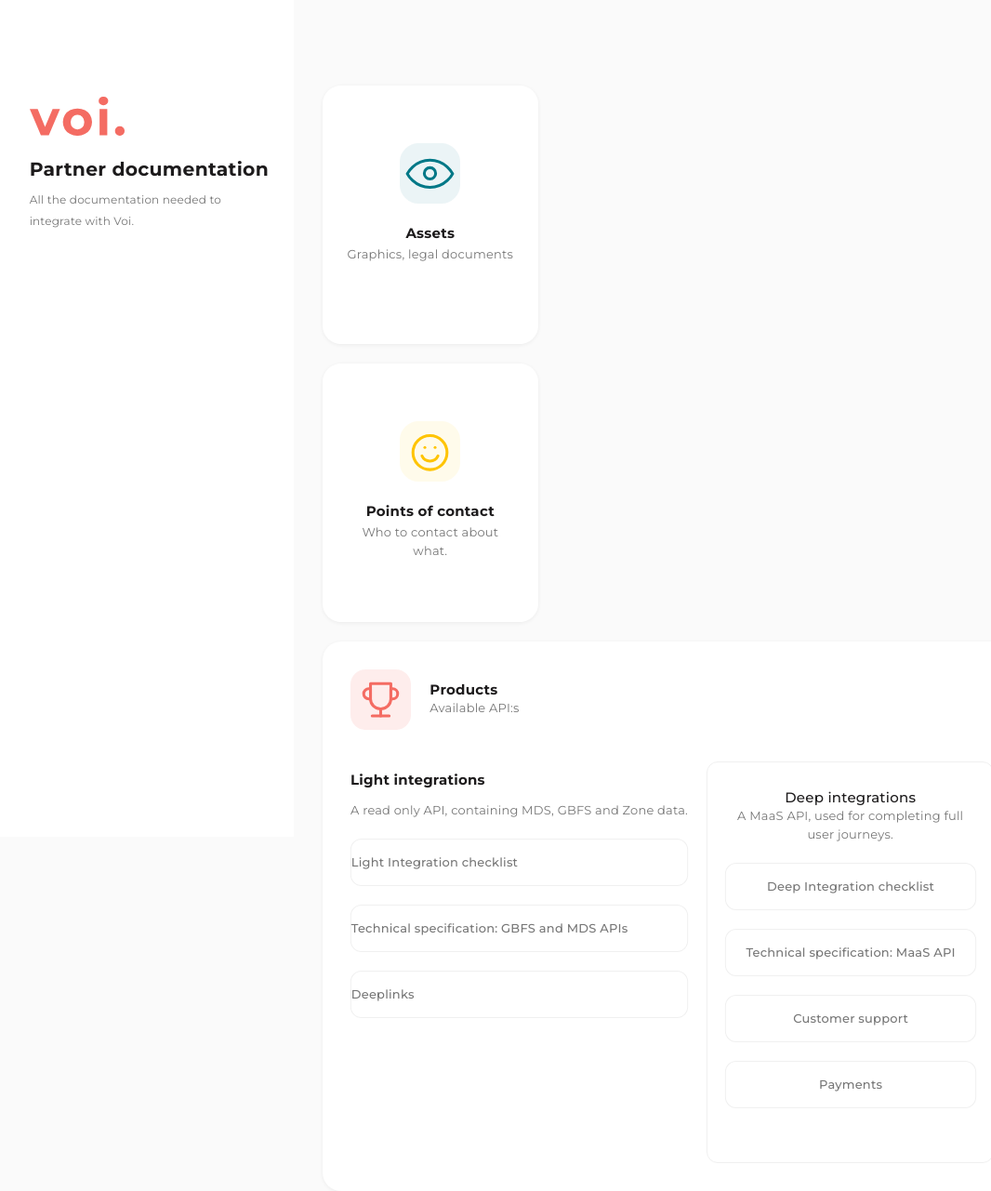
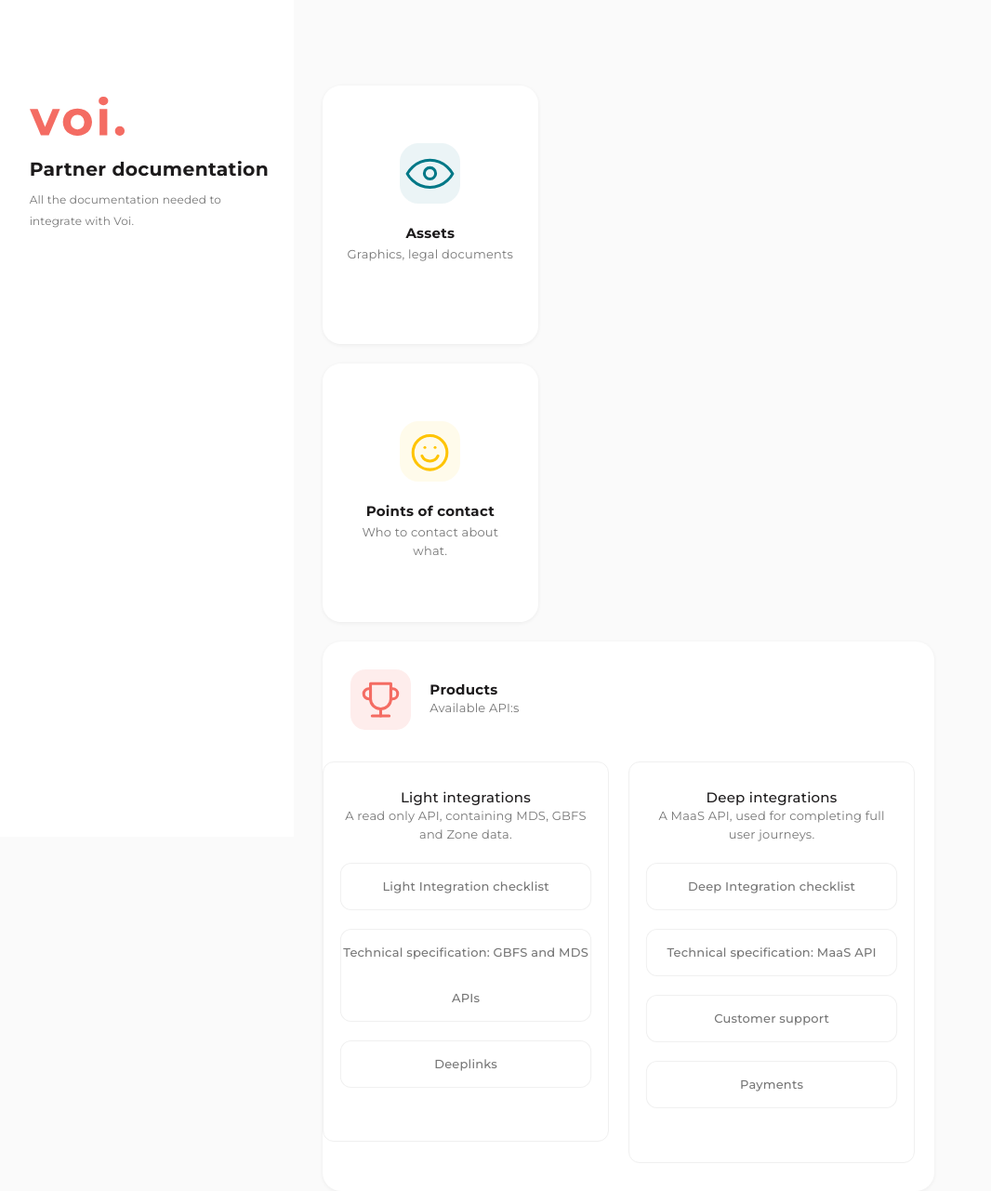
Before and after one commit to voi-api/voi-api.github.io, a Jekyll site: the page built from index.markdown, in a window 1280 px wide. Shown: the whole page at 93% size, without its empty margins (9-1075 px from the left). Built offline with Jekyll 4.4.1, drawn with Linux system fonts in a browser that asks for light colours; some web fonts are replaced.

Commit message:
small fix

```diff
--- a/_layouts/home.html
+++ b/_layouts/home.html
@@ -25,7 +25,7 @@ layout: default
 			</div>
 
 			<div class="home_products">
-				<div class="home_products_left">
+				<div class="home_products_right">
 					<h1>Light integrations</h1>
 					<p>A read only API, containing MDS, GBFS and Zone data.<a></a>
 					<a class="sub-product" href="/checklist-light/">Light Integration checklist</a>
```
